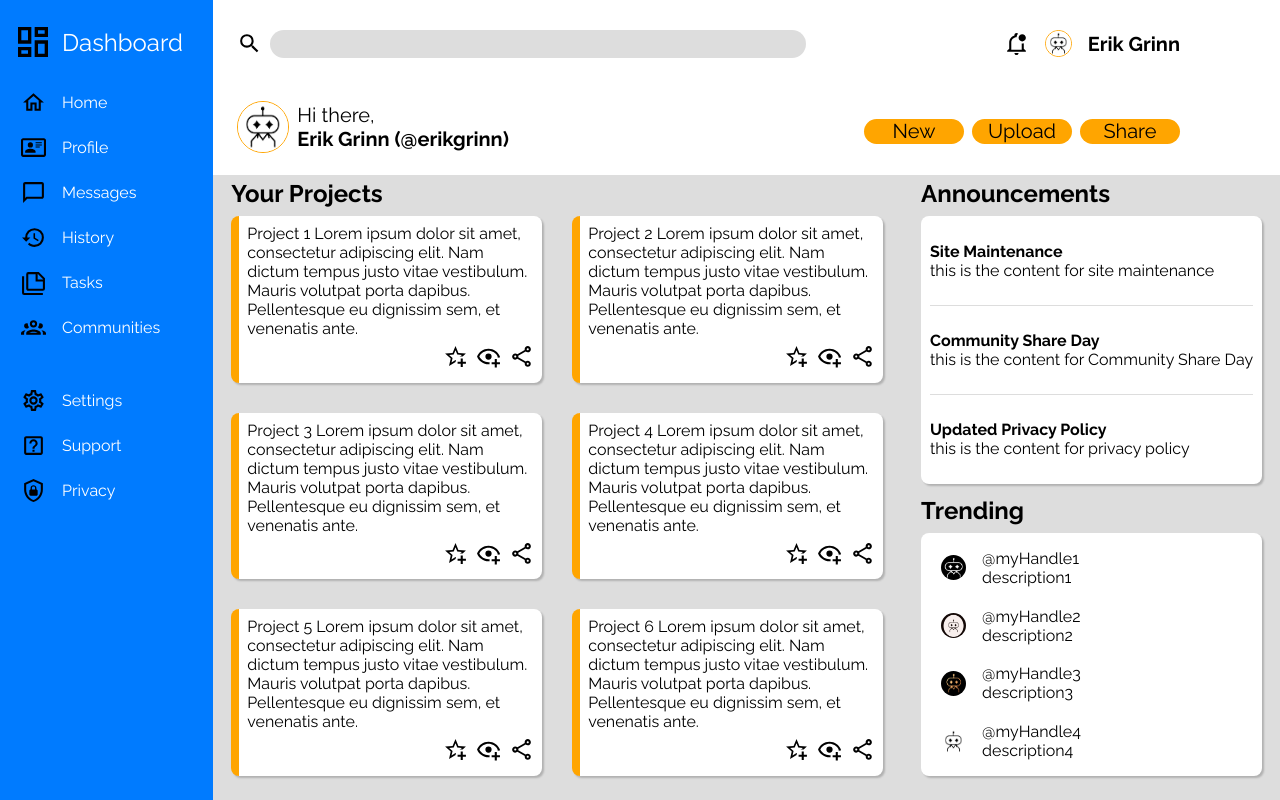
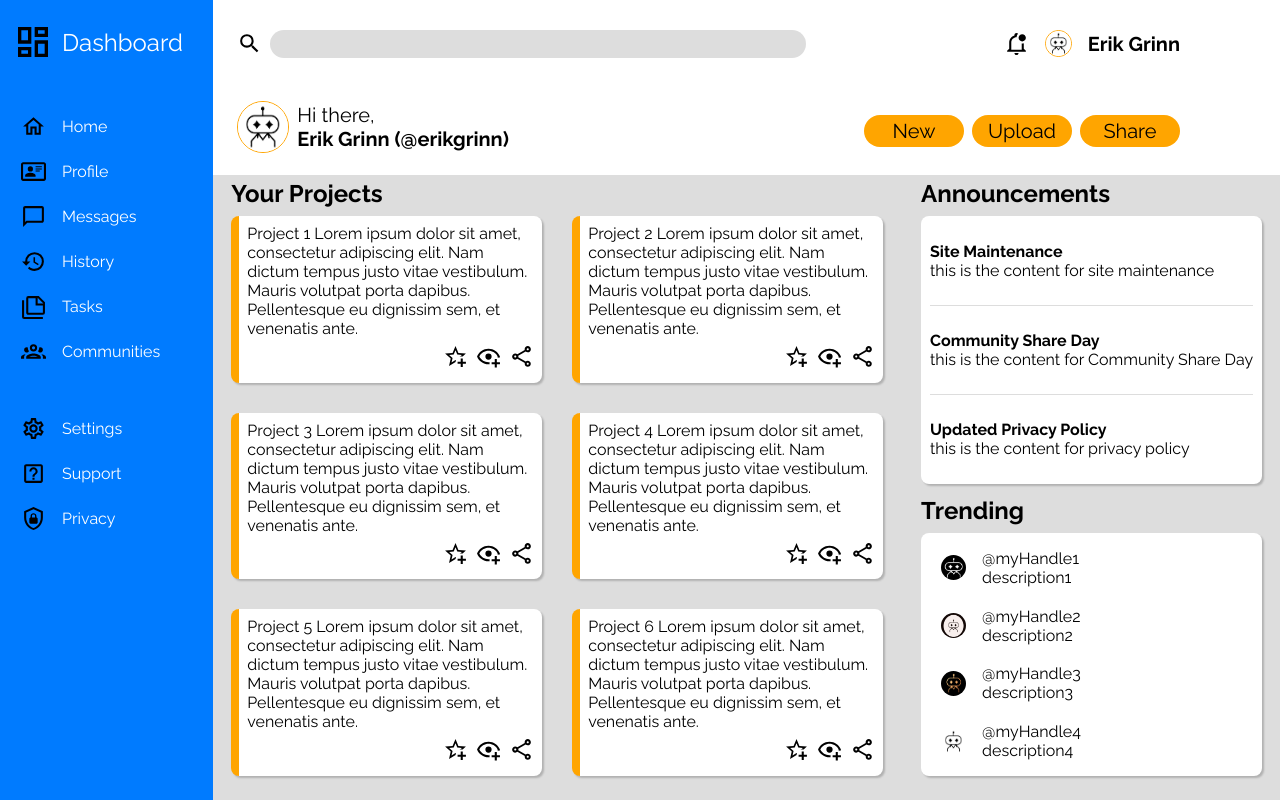
Before and after one commit to erikgrinn/odin-admin-dashboard, a plain HTML site: page index.html in a window 1280 px wide. Drawn offline with Linux system fonts and the light colour scheme; a script that the page names is missing.

Commit message:
button appearance

```diff
--- a/main.css
+++ b/main.css
@@ -41,11 +41,11 @@ ul {
 }
 
 .list-top {
-    margin-top: 8px;
+    margin-top: 32px;
 }
 
 .list-bottom {
-    margin-top: 28px;
+    margin-top: 32px;
 }
 
 li {
@@ -136,7 +136,7 @@ li:hover {
     align-items: center;
     justify-content: center;
     width: 100px;
-    height: 25px;
+    height: 32px;
     background-color: orange;
     border-radius: 20px;
 }
```
